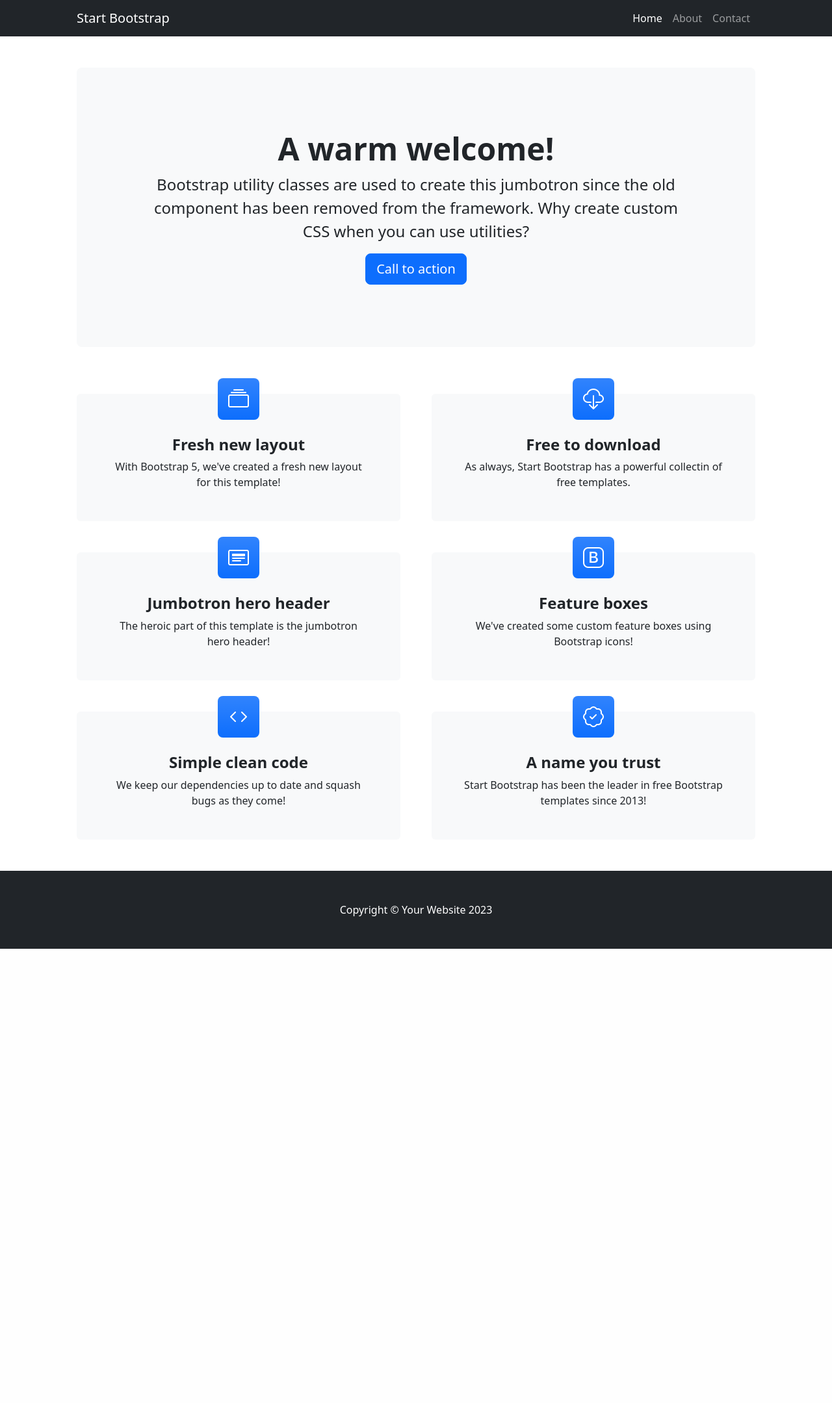
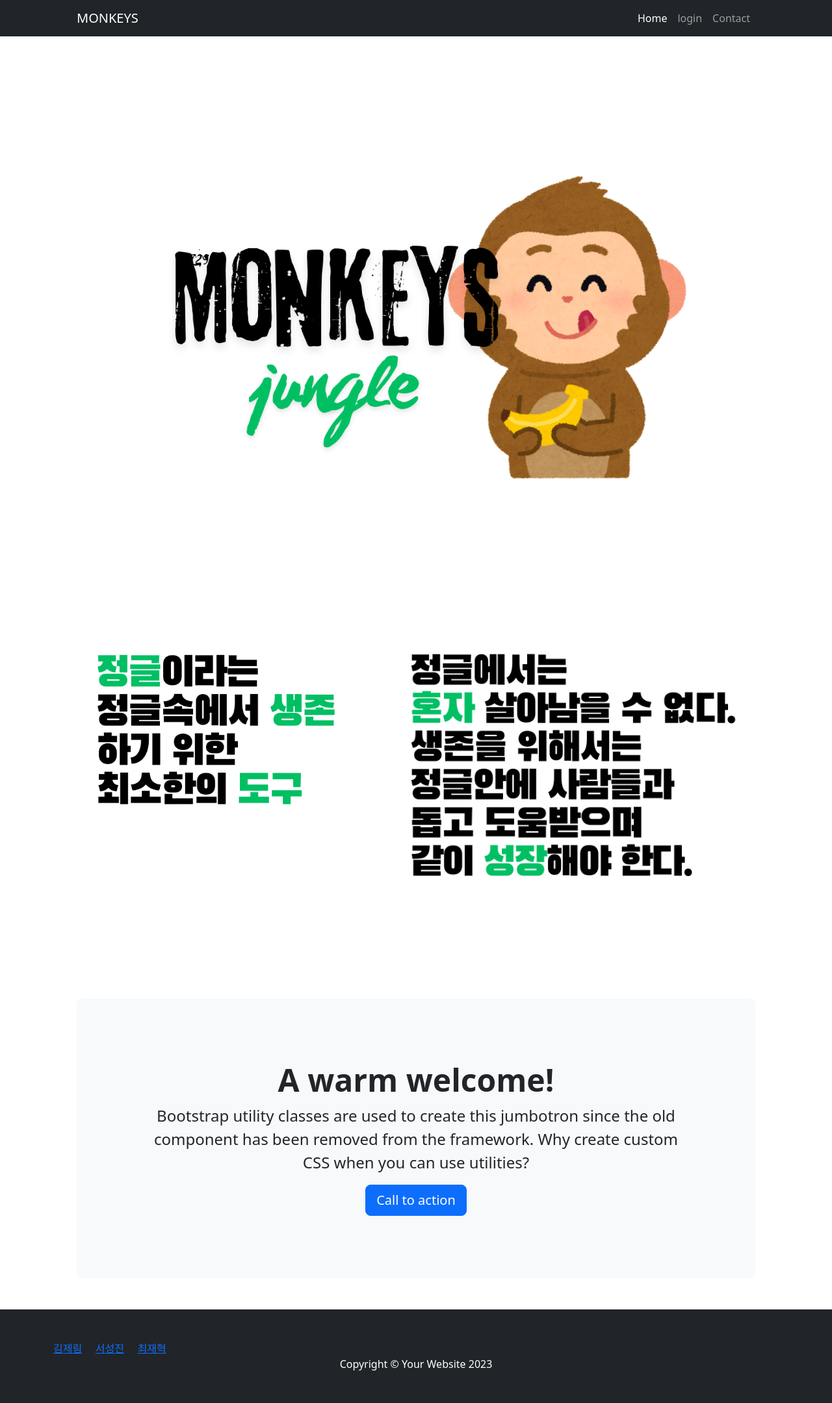
Before and after one commit to jerry-1211/monkeys_jungle, a Flask app: page / in a window 1280 px wide. Shown: the whole page at 65% size. Before the commit the page ends 1460 px from the top, so only its background shows below. Run offline with Flask 3, Linux system fonts and the light colour scheme; some libraries are stand-ins or nearby versions.

Commit message:
로그인 기능 일부 완성/ jwt 기능 구현 필요

```diff
--- a/app.py
+++ b/app.py
@@ -10,12 +10,49 @@ from flask import request,flash,session,abort
 from flask import Response, stream_with_context
 
 
+from DB_handler import DBModule
+
 app = Flask(__name__)
+DB = DBModule()
+
 
 @app.route("/")
 def index():
+    return render_template("index.html")
 
-    return render_template("index.html")
+@app.route("/signin")
+def signin():
+    return render_template("signin.html")
+
+
+@app.route("/signin_done",methods=["GET"])
+def signin_done():
+    name = request.args.get("signin_name")
+    uid = request.args.get("signin_id")
+    pwd = request.args.get("signin_pwd")
+    phoneNumber = request.args.get("signin_phoneNumber")
+    DB.signin(name,uid,pwd,phoneNumber)
+    return redirect(url_for("login"))
+
+
+@app.route("/login")
+def login():
+
+    #  jwt 조건문
+    return render_template("login.html")
+
+@app.route("/login_done")
+def login_done():
+    uid = request.args.get("signin_id")
+    pwd = request.args.get("signin_pwd")
+
+
+    #  jwt 조건문
+
+    return render_template("login.html")
+
+
+
 
 
 
--- /dev/null
+++ b/templates/base.html
@@ -0,0 +1,60 @@
+<!DOCTYPE html>
+<html lang="ko">
+
+<head>
+    <meta charset="UTF-8">
+    <meta http-equiv="X-UA-Compatible" content="IE=edge">
+    <meta name="viewport" content="width=device-width, initial-scale=1.0">
+    <title>채팅 애플리케이션</title>
+    <!-- Favicon-->
+    <link rel="icon" type="image/x-icon" href="assets/favicon.ico" />
+    <!-- Bootstrap icons-->
+    <link href="https://cdn.jsdelivr.net/npm/bootstrap-icons@1.4.1/font/bootstrap-icons.css" rel="stylesheet" />
+    <!-- Core theme CSS (includes Bootstrap)-->
+    <link href="../static/css/styles.css" rel="stylesheet" />
+    <!-- Bootstrap core JS-->
+    <script src="https://cdn.jsdelivr.net/npm/bootstrap@5.2.3/dist/js/bootstrap.bundle.min.js"></script>
+    <!-- Core theme JS-->
+    <script defer src="../static/js/scripts.js"></script>
+    <script src="https://cdnjs.cloudflare.com/ajax/libs/socket.io/4.1.3/socket.io.js"></script>
+</head>
+
+
+<body>
+    <nav class="navbar navbar-expand-lg navbar-dark bg-dark">
+        <div class="container px-lg-5">
+            <a class="navbar-brand" href="#!">MONKEYS</a>
+            <button class="navbar-toggler" type="button" data-bs-toggle="collapse"
+                data-bs-target="#navbarSupportedContent" aria-controls="navbarSupportedContent" aria-expanded="false"
+                aria-label="Toggle navigation"><span class="navbar-toggler-icon"></span></button>
+            <div class="collapse navbar-collapse" id="navbarSupportedContent">
+                <ul class="navbar-nav ms-auto mb-2 mb-lg-0">
+                    <li class="nav-item"><a class="nav-link active" aria-current="page" href="#!">Home</a></li>
+                    <li class="nav-item"><a class="nav-link" href="/login">login</a></li>
+                    <li class="nav-item"><a class="nav-link" href="/monkeys">Contact</a></li>
+                </ul>
+            </div>
+        </div>
+    </nav>
+
+
+    {% block content %}
+
+    {% block message %}
+    {% endblock message %}
+
+    {% endblock %}
+
+    <!-- Footer-->
+    <footer class="py-5 bg-dark">
+        <div class="container">
+            <a href="#!">김제림</a>
+            <span class="mx-1">&middot;</span>
+            <a href="#!">서성진</a>
+            <span class="mx-1">&middot;</span>
+            <a href="#!">최재혁</a>
+            <p class="m-0 text-center text-white">Copyright &copy; Your Website 2023</p>
+        </div>
+    </footer>
+
+</body>
--- a/templates/index.html
+++ b/templates/index.html
@@ -1,58 +1,79 @@
-<!DOCTYPE html>
-<html lang="en">
-    <head>
-        <meta charset="utf-8" />
-        <meta name="viewport" content="width=device-width, initial-scale=1, shrink-to-fit=no" />
-        <meta name="description" content="" />
-        <meta name="author" content="" />
-        <title>Heroic Features - Start Bootstrap Template</title>
-        <!-- Favicon-->
-        <link rel="icon" type="image/x-icon" href="assets/favicon.ico" />
-        <!-- Bootstrap icons-->
-        <link href="https://cdn.jsdelivr.net/npm/bootstrap-icons@1.4.1/font/bootstrap-icons.css" rel="stylesheet" />
-        <!-- Core theme CSS (includes Bootstrap)-->
-        <link href="../static/css/styles.css" rel="stylesheet" />
-        <!-- Bootstrap core JS-->
-        <script src="https://cdn.jsdelivr.net/npm/bootstrap@5.2.3/dist/js/bootstrap.bundle.min.js"></script>
-        <!-- Core theme JS-->
-        <script defer src="../static/js/scripts.js"></script>
-    </head>
+<style>
+    .monkey_img{
+        width: 100%;
+        text-align: center;
+    }
+
+    .monkey_bg {
+
+  width: 70%; /* 이미지 너비 조절 */
+  height: auto; /* 이미지 비율에 따라 높이 자동 조절 */
+  border-radius: 8px; /* 모서리를 둥글게 처리 */
+}
+
+.monkey{
+    margin: 50px;
+}
+
+.monkey_container {
+            display: flex; /* Flexbox를 사용하여 가로 정렬 */
+            justify-content: center; /* 이미지 사이의 공간을 균등하게 분배 */
+            align-items: flex-start; /* 세로 정렬 */
+        }
+
+
+    </style>
+</style>
+
+
+
 <body>
-        <!-- Responsive navbar-->
-        <nav class="navbar navbar-expand-lg navbar-dark bg-dark">
-            <div class="container px-lg-5">
-                <a class="navbar-brand" href="#!">Start Bootstrap</a>
-                <button class="navbar-toggler" type="button" data-bs-toggle="collapse" data-bs-target="#navbarSupportedContent" aria-controls="navbarSupportedContent" aria-expanded="false" aria-label="Toggle navigation"><span class="navbar-toggler-icon"></span></button>
-                <div class="collapse navbar-collapse" id="navbarSupportedContent">
-                    <ul class="navbar-nav ms-auto mb-2 mb-lg-0">
-                        <li class="nav-item"><a class="nav-link active" aria-current="page" href="#!">Home</a></li>
-                        <li class="nav-item"><a class="nav-link" href="#!">About</a></li>
-                        <li class="nav-item"><a class="nav-link" href="#!">Contact</a></li>
-                    </ul>
+    {% extends "base.html" %}
+
+
+
+    {% block content %}
+
+
+<div class="monkey_img">
+    <img src="../static/assets/img/monkey_bg.png" alt="monkey_bg" class="monkey_bg">
 </div>
+    <div class="monkey_container">
+    <img src="../static/assets/img/monkey_write1.png" alt="monkey_write1" class="monkey monkey_write1" width="30%">
+    <img src="../static/assets/img/monkey_write2.png" alt="monkey_write2" class="monkey monkey_write2" width="40%">
+
 </div>
-        </nav>
-        <!-- Header-->
+
+
+
+
+
+
 <header class="py-5">
     <div class="container px-lg-5">
         <div class="p-4 p-lg-5 bg-light rounded-3 text-center">
             <div class="m-4 m-lg-5">
                 <h1 class="display-5 fw-bold">A warm welcome!</h1>
-                        <p class="fs-4">Bootstrap utility classes are used to create this jumbotron since the old component has been removed from the framework. Why create custom CSS when you can use utilities?</p>
+                <p class="fs-4">Bootstrap utility classes are used to create this jumbotron since the old component
+                    has been removed from the framework. Why create custom CSS when you can use utilities?</p>
                 <a class="btn btn-primary btn-lg" href="#!">Call to action</a>
             </div>
         </div>
     </div>
 </header>
-        <!-- Page Content-->
+
+
+
+<!--
     <section class="pt-4">
         <div class="container px-lg-5">
-                <!-- Page Features-->
+
             <div class="row gx-lg-5">
                 <div class="col-lg-6 col-xxl-4 mb-5">
                     <div class="card bg-light border-0 h-100">
                         <div class="card-body text-center p-4 p-lg-5 pt-0 pt-lg-0">
-                                <div class="feature bg-primary bg-gradient text-white rounded-3 mb-4 mt-n4"><i class="bi bi-collection"></i></div>
+                            <div class="feature bg-primary bg-gradient text-white rounded-3 mb-4 mt-n4"><i
+                                    class="bi bi-collection"></i></div>
                             <h2 class="fs-4 fw-bold">Fresh new layout</h2>
                             <p class="mb-0">With Bootstrap 5, we've created a fresh new layout for this template!</p>
                         </div>
@@ -61,7 +82,8 @@
                 <div class="col-lg-6 col-xxl-4 mb-5">
                     <div class="card bg-light border-0 h-100">
                         <div class="card-body text-center p-4 p-lg-5 pt-0 pt-lg-0">
-                                <div class="feature bg-primary bg-gradient text-white rounded-3 mb-4 mt-n4"><i class="bi bi-cloud-download"></i></div>
+                            <div class="feature bg-primary bg-gradient text-white rounded-3 mb-4 mt-n4"><i
+                                    class="bi bi-cloud-download"></i></div>
                             <h2 class="fs-4 fw-bold">Free to download</h2>
                             <p class="mb-0">As always, Start Bootstrap has a powerful collectin of free templates.</p>
                         </div>
@@ -70,7 +92,8 @@
                 <div class="col-lg-6 col-xxl-4 mb-5">
                     <div class="card bg-light border-0 h-100">
                         <div class="card-body text-center p-4 p-lg-5 pt-0 pt-lg-0">
-                                <div class="feature bg-primary bg-gradient text-white rounded-3 mb-4 mt-n4"><i class="bi bi-card-heading"></i></div>
+                            <div class="feature bg-primary bg-gradient text-white rounded-3 mb-4 mt-n4"><i
+                                    class="bi bi-card-heading"></i></div>
                             <h2 class="fs-4 fw-bold">Jumbotron hero header</h2>
                             <p class="mb-0">The heroic part of this template is the jumbotron hero header!</p>
                         </div>
@@ -79,7 +102,8 @@
                 <div class="col-lg-6 col-xxl-4 mb-5">
                     <div class="card bg-light border-0 h-100">
                         <div class="card-body text-center p-4 p-lg-5 pt-0 pt-lg-0">
-                                <div class="feature bg-primary bg-gradient text-white rounded-3 mb-4 mt-n4"><i class="bi bi-bootstrap"></i></div>
+                            <div class="feature bg-primary bg-gradient text-white rounded-3 mb-4 mt-n4"><i
+                                    class="bi bi-bootstrap"></i></div>
                             <h2 class="fs-4 fw-bold">Feature boxes</h2>
                             <p class="mb-0">We've created some custom feature boxes using Bootstrap icons!</p>
                         </div>
@@ -88,7 +112,8 @@
                 <div class="col-lg-6 col-xxl-4 mb-5">
                     <div class="card bg-light border-0 h-100">
                         <div class="card-body text-center p-4 p-lg-5 pt-0 pt-lg-0">
-                                <div class="feature bg-primary bg-gradient text-white rounded-3 mb-4 mt-n4"><i class="bi bi-code"></i></div>
+                            <div class="feature bg-primary bg-gradient text-white rounded-3 mb-4 mt-n4"><i
+                                    class="bi bi-code"></i></div>
                             <h2 class="fs-4 fw-bold">Simple clean code</h2>
                             <p class="mb-0">We keep our dependencies up to date and squash bugs as they come!</p>
                         </div>
@@ -97,19 +122,26 @@
                 <div class="col-lg-6 col-xxl-4 mb-5">
                     <div class="card bg-light border-0 h-100">
                         <div class="card-body text-center p-4 p-lg-5 pt-0 pt-lg-0">
-                                <div class="feature bg-primary bg-gradient text-white rounded-3 mb-4 mt-n4"><i class="bi bi-patch-check"></i></div>
+                            <div class="feature bg-primary bg-gradient text-white rounded-3 mb-4 mt-n4"><i
+                                    class="bi bi-patch-check"></i></div>
                             <h2 class="fs-4 fw-bold">A name you trust</h2>
-                                <p class="mb-0">Start Bootstrap has been the leader in free Bootstrap templates since 2013!</p>
+                            <p class="mb-0">Start Bootstrap has been the leader in free Bootstrap templates since 2013!
+                            </p>
                         </div>
                     </div>
                 </div>
             </div>
         </div>
-        </section>
-        <!-- Footer-->
-        <footer class="py-5 bg-dark">
-            <div class="container"><p class="m-0 text-center text-white">Copyright &copy; Your Website 2023</p></div>
-        </footer>
+    </section> -->
+
+    {% block message %}
+    {% endblock message %}
+
+
+    {% endblock %}
+
+
 
 </body>
+
 </html>
```
Also changed, not shown: DB_handler.py (added, +52 -0 lines), templates/join.html (deleted, +0 -85 lines), templates/login.html (+24 -45 lines), templates/signin.html (added, +143 -0 lines), static/assets/favicon.ico (renamed from assets/favicon.ico), static/assets/img/monkey_bg.png (added), static/assets/img/monkey_write1.png (added), static/assets/img/monkey_write2.png (added). Lines whose indentation alone changed are shown as unchanged.
